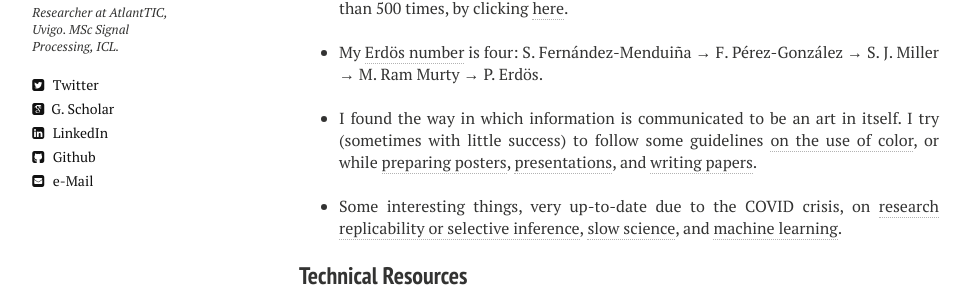
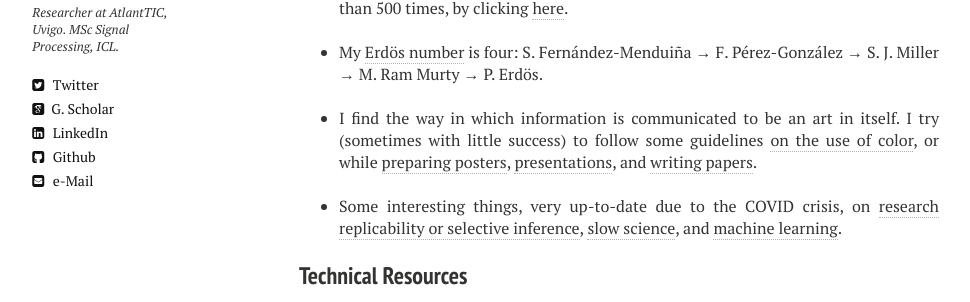
Before and after one commit to sf219/sfweb, a Jekyll site: the page built from misc.md, in a window 1280 px wide. Shown: the part 324-626 px from the top of the page, without its empty margins (21-991 px from the left). Built offline with Jekyll 4.4.1, drawn with Linux system fonts in a browser that asks for light colours; nearby versions of some CDN libraries.

Commit message:
Update misc.md

```diff
--- a/misc.md
+++ b/misc.md
@@ -19,7 +19,7 @@ Here I will drop some pages and facts I have found interesting. Ideally, I would
   <li>My <a href="https://mathscinet.ams.org/mathscinet/freeTools.html?version=2" target="_blank">Erdös number</a> is four: S. Fernández-Menduiña → F. Pérez-González → S. J. Miller → M. Ram Murty → P. Erdös.</li>
 
   <br/>
-  <li>I found the way in which information is communicated to be an art in itself. I try (sometimes with little success) to follow some guidelines <a href="https://www.nature.com/articles/s41467-020-19160-7" target="_blanck"> on the use of color</a>, or while <a href="http://personal.cege.umn.edu/~smith/supplements/poster/guide.htm" target="_blanck">preparing posters</a>, <a href="https://www.uts.edu.au/current-students/support/helps/self-help-resources/presentation-skills/conference-presentations" target="_blanck">presentations</a>, and <a href="https://billf.mit.edu/sites/default/files/documents/cvprPapers.pdf" target="_blanck">writing papers</a>. </li>
+  <li>I find the way in which information is communicated to be an art in itself. I try (sometimes with little success) to follow some guidelines <a href="https://www.nature.com/articles/s41467-020-19160-7" target="_blanck"> on the use of color</a>, or while <a href="http://personal.cege.umn.edu/~smith/supplements/poster/guide.htm" target="_blanck">preparing posters</a>, <a href="https://www.uts.edu.au/current-students/support/helps/self-help-resources/presentation-skills/conference-presentations" target="_blanck">presentations</a>, and <a href="https://billf.mit.edu/sites/default/files/documents/cvprPapers.pdf" target="_blanck">writing papers</a>. </li>
  <br/>
  <li>Some interesting things, very up-to-date due to the COVID crisis, on <a href="https://www.reuters.com/article/us-science-cancer-idUSBRE82R12P20120328" target = "_blanck">research replicability or selective inference</a>, <a href="http://slow-science.org/" target="_blanck">slow science</a>, and <a href="https://www.eurekalert.org/pub_releases/2019-02/ru-cwt021119.php" target = "_blanck">machine learning</a>. </li>
 </ul>
```
